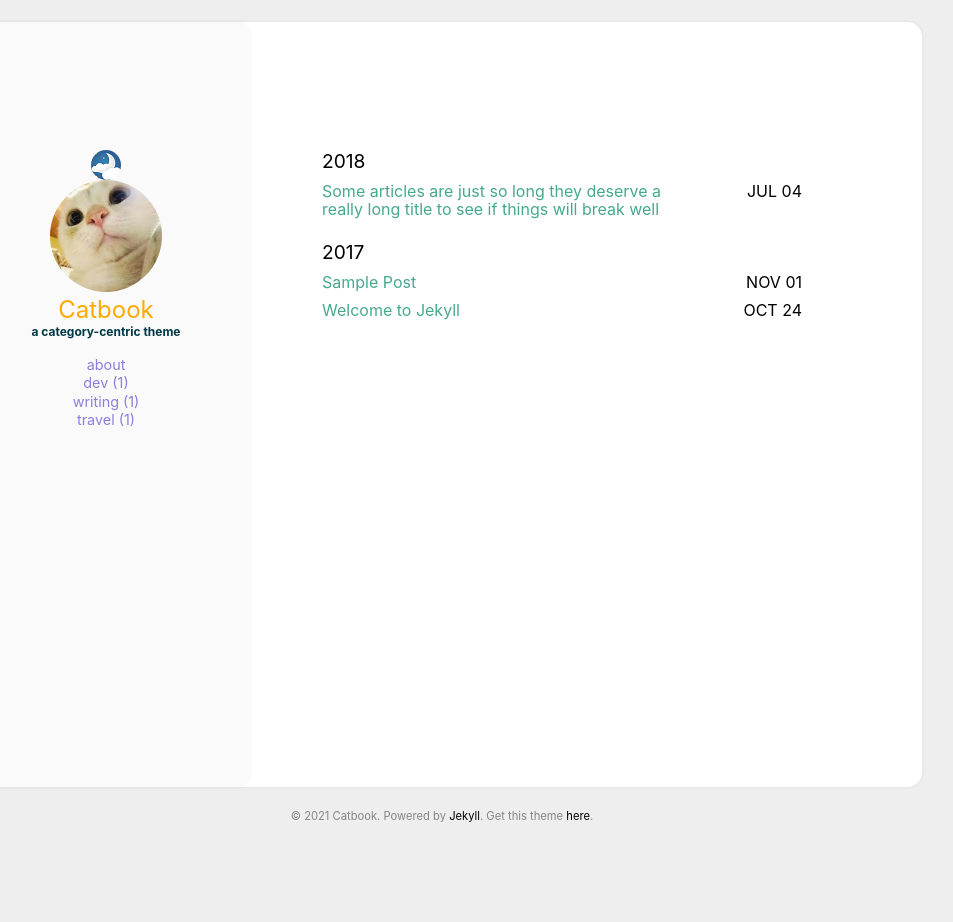
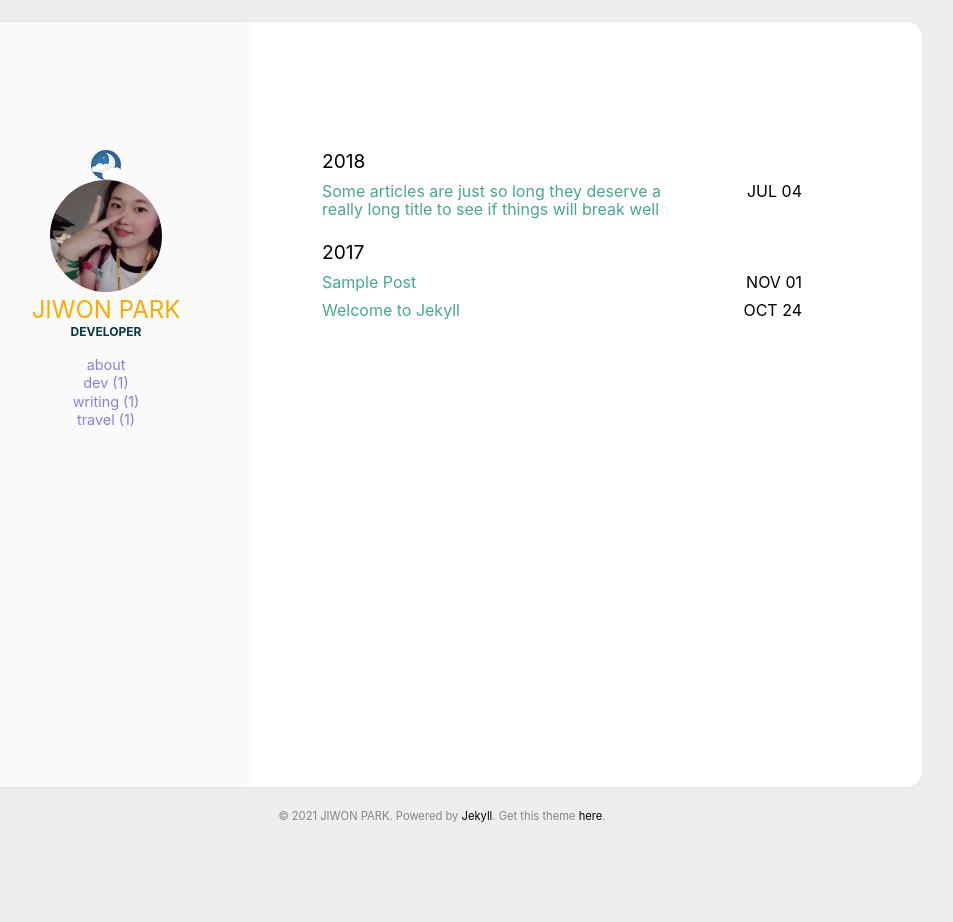
Before and after one commit to JIW0N-PARK/PORTFOLIOnBLOG, a Jekyll site: the page built from index.html, in a window 1280 px wide. Shown: the whole page, without its empty margins (198-1151 px from the left). Built offline with Jekyll 4.4.1, drawn with Linux system fonts in a browser that asks for light colours.

Commit message:
Edit profile and title

```diff
--- a/_config.yml
+++ b/_config.yml
@@ -1,5 +1,5 @@
 
-title: Catbook #Your awesome title
+title: JIWON's #Your awesome title
 email: #youremail@domain.com
 description: > # this means to ignore newlines until "baseurl"
   Write an awesome description for your new site here. You can edit this
@@ -7,7 +7,7 @@ description: > # this means to ignore newlines until "baseurl"
   Google search results) and in your feed.xml site description.
 
 baseurl: # the subpath of the site
-url: https://jiw0n-park.github.io/BLOG # the base hostname & protocol for your site
+url: https://jiw0n-park.github.io/PORTFOLIOnBLOG/ # the base hostname & protocol for your site
 
 permalink: /:year-:month/:title
 timezone:
@@ -20,10 +20,10 @@ cusdis:
     app_id: #your cusdis app_id
 
 user:
-  name: Catbook
-  pic: /assets/img/cat.jpg
-  picAlt: "catbook"
-  job: a category-centric theme
+  name: JIWON PARK
+  pic: /assets/img/profile.jpg
+  picAlt: "profile image"
+  job: DEVELOPER
   aboutme: true # comment this out if you don't need the 'about' page.
 
 exclude:
```
Also changed, not shown: assets/img/profile.jpg (added).
